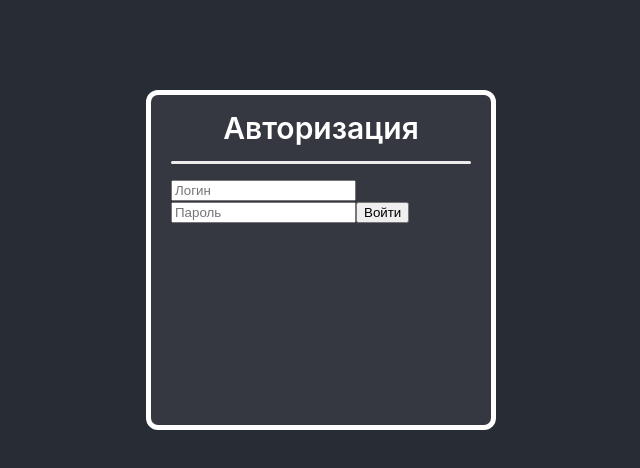
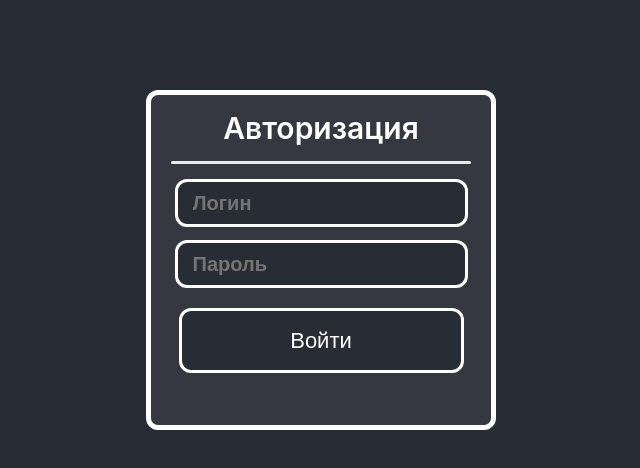
Before and after one commit to AlexShatokhin/chat, a React (Create React App) app in the folder client/: page / in a window 1280 px wide. Shown: the top 468 px of the page, without its empty margins (319-959 px from the left). Built offline with nearby package versions, Linux system fonts and the light colour scheme; no server answers.

Commit message:
auth component styled fully

```diff
--- a/client/src/components/authorization/authorization.scss
+++ b/client/src/components/authorization/authorization.scss
@@ -19,4 +19,48 @@
             opacity: .9;
         }
     }
+
+    .auth-input{
+        display: block;
+        width: 90%;
+        height: 40px;
+        margin: 0 auto;
+        margin-bottom: 13px;
+        border-radius: 12px;
+        border: 3px solid #FFFFFF;
+        background-color: #282c34;
+        padding-left: 15px;
+        color: #FFFFFF;
+        font-size: 20px;
+        font-weight: 600;
+        outline: none;
+        transition: .1s all;
+        &:focus{
+            border-width: 6px;
+        }
+    }
+    .auth-send{
+        display: block;
+        width: 95%;
+        height: 65px;
+        margin: 0 auto;
+        margin-top: 20px;
+        background-color: #282c34;
+        color: #FFFFFF;
+        border: 3px solid #FFFFFF;
+        border-radius: 12px;
+        cursor: pointer;
+        font-size: 22px;
+        transition: .2s all;
+        &:hover{
+            background-color: #FFFFFF;
+            border-color: #FFFFFF;
+            color: #282c34;
+        }
+        &:active{
+            background-color: #b6b6b6;
+            border-color: #b6b6b6;
+            color: #282c34;
+        }
+    }
 }
```
